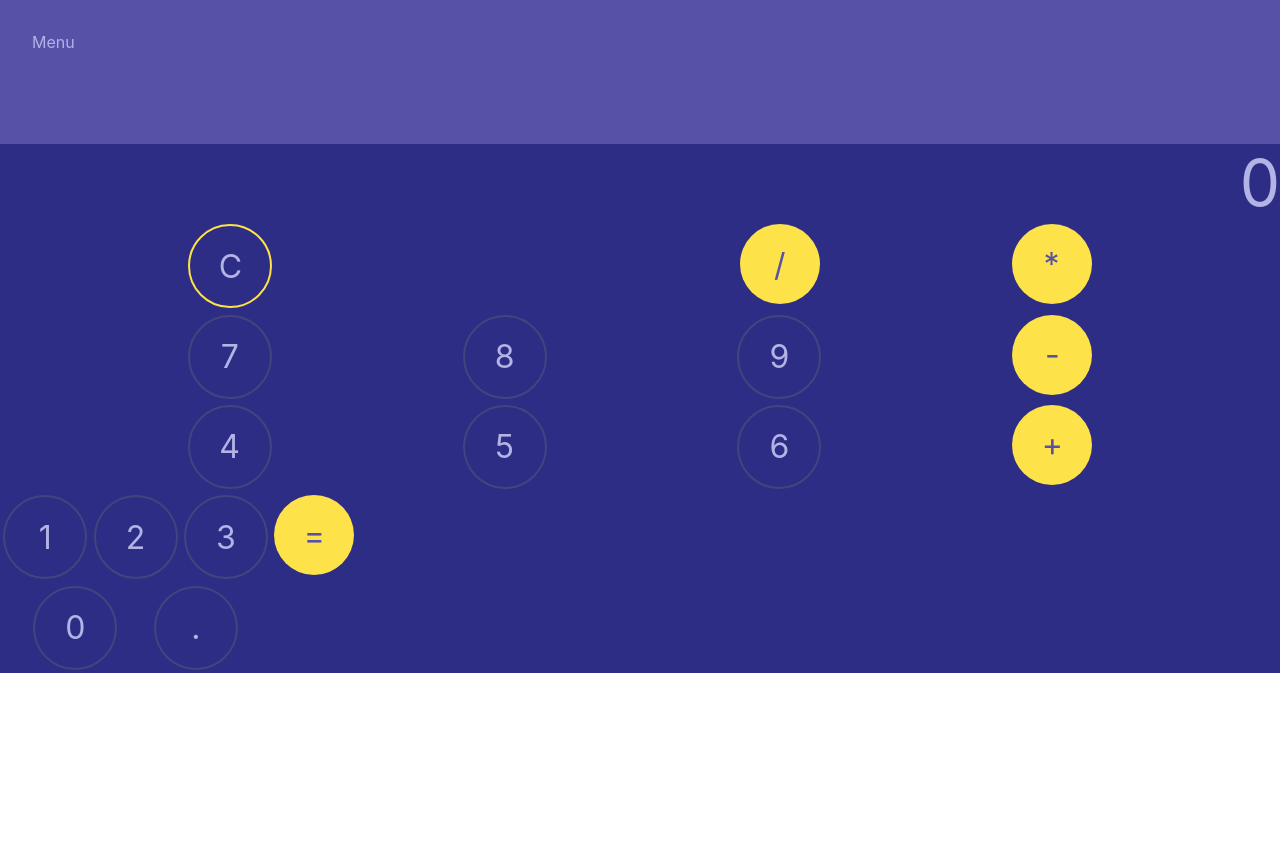
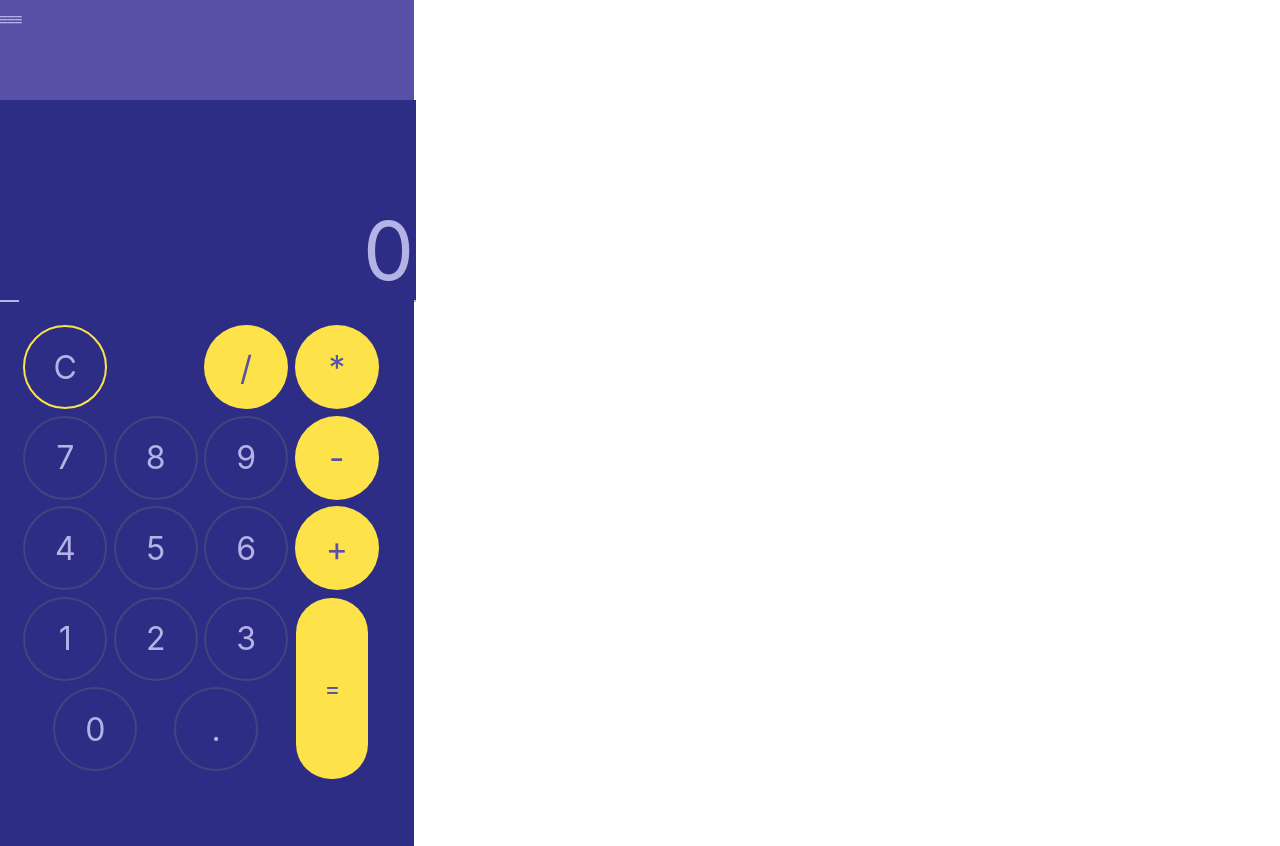
Before and after one commit to bomazani/calculator, a React (Create React App) app: page / in a window 1280 px wide. Before the commit the page ends 800 px from the top, so only its background shows below. Built offline with nearby package versions, Linux system fonts and the light colour scheme.

Commit message:
Completely redesigned the App.js render which impacted much of the css.

```diff
--- a/src/App.css
+++ b/src/App.css
@@ -6,37 +6,42 @@
 .calc-wrapper {
   display: flex;
   flex-direction: column;
-  height: 100%;
+  width: 414px;
+  height:846px;
   background-color: #2d2d86;
 }
 
 .header {
   display: flex;
+  flex-direction: column;
   background-color: #5752a7;
   color: #b3b3e6;
-  height: 5em;
-  padding: 2em;
+  height: 100px;
+  width: 414px;
 }
 
-/* .calc-display {
+.calculator-display {
+  height: 200px;
+  width: 414px;
   display: flex;
-  height: 10em;
-  width: 20em;
-} */
+  justify-content: flex-end;
+  align-items: flex-end;
+  text-align: bottom;
+  flex-wrap: wrap;
+  background-color: #2d2d86;
+  color: #b3b3e6;
+  font-size: 2.25em;
+  border-bottom: 2px solid #b3b3e6;
+  padding-right:2px;
+  text-decoration: none;
+  overflow-wrap: break-word;
+}
 
-.keyad {
+
+.keypad {
   display: flex;
   flex-direction: row;
-  height: 50em;
-  width: 326;
-  /* padding: 8em; */
-  border: 2px solid red;
-}
-
-.upper-pad {
-  display: flex;
-  flex-direction: column;
-  width: 326;
+  border: 20px solid  #2d2d86;
 }
 
 .row {
@@ -46,20 +51,31 @@
   background-color: #2d2d86;
 }
 
-.lower-pad {
+.operatorpad {
   display: flex;
-  flex-direction: row;
-  width: 326;
+  flex-direction: column;
+  justify-content: space-evenly;
+  object-fit: fill;
 
 }
 
-.left {
+.mult-minus-add-btns {
+  display: flex;
+  height: 60%;
   flex-direction: column;
+  justify-content: space-evenly;
+ }
+
+.equalbtn {
+  display: flex;
+  object-fit: fill;
+  height: 40%;
+  width: 100%;
+  justify-content: bottom;
 }
 
-.lower-left {
+.zero {
   display: flex;
-  flex-direction: row;
-  justify-content: space-evenly;
-  background-color: #2d2d86;
+  width:66%;
+  object-fit: fill;
 }
--- a/src/App.js
+++ b/src/App.js
@@ -5,99 +5,106 @@ import { OperatorBtn } from './components/OperatorBtn';
 import { ClearBtn } from './components/ClearBtn';
 import { CalcDisplay } from './components/CalcDisplay';
 import { BurgerMenu } from './components/BurgerMenu';
+import { EqualBtn } from './components/EqualBtn';
+
 import { evaluate } from 'mathjs';
+// import { arraySize } from 'mathjs/es/utils/array';
+// import { values } from 'mathjs/es/utils/object';
 
 class App extends Component {
   constructor(props) {
     super(props);
 
     this.state = {
-      calcDisplay: "0"
+      calcDisplay: "0",
+      history: [],
     };
   }
 
+  // If calcDisplay is "0",
+  // then the pressed key value should replace "0".
+  // otherwise, value should be added to existing calcDisplay content.
   addToCalcDisplay = val => {
-    if (this.state.calcDisplay == 0) {
+    if (this.state.calcDisplay === "0") {
       (this.setState({calcDisplay: val}))
     }else{
       this.setState({ calcDisplay: this.state.calcDisplay + val })
     };
+  }
+
+  // Evaluate the expression in calcDisplay and store it in the 'history' array.
+  handleEqual = () => {
+    let tempArray = [];
+    this.setState({calcDisplay: this.state.calcDisplay + "=" + evaluate(this.state.calcDisplay) });
+    if (this.state.history.length) {
+      tempArray = [", " + this.state.calcDisplay + "=" + evaluate(this.state.calcDisplay)];
+    } else {
+      tempArray = [this.state.calcDisplay + "=" + evaluate(this.state.calcDisplay)];
     };
-
-  handleEqual = () => {
-    this.setState({calcDisplay: evaluate(this.state.calcDisplay) })
-  };
+    this.setState({history: this.state.history.concat(tempArray)});
+  }
 
 render() {
   return (
     <div className="App">
       <div className="calc-wrapper">
-          <div class="header">
-            <BurgerMenu>Menu</BurgerMenu>
+
+
+        <div className="header">
+          {/* <BurgerMenu>Menu</BurgerMenu> */}
+          <BurgerMenu>{this.state.history}</BurgerMenu>
         </div>
 
-          <div class="calc-display">
+
+        <div className="calculator-display">
           <CalcDisplay calcDisplay={this.state.calcDisplay} />
         </div>
 
+
         <div className="keypad">
-            <div className="numberpad"></div>
-
-              <div className="upper-pad">
+          <div className="numberpad">
             <div className="row">
               <ClearBtn handleClear={() => this.setState({calcDisplay: "0"})}>C</ClearBtn>
               <div className="blank">?</div>
               <OperatorBtn handleClick={this.addToCalcDisplay}>/</OperatorBtn>
-                  <OperatorBtn handleClick={this.addToCalcDisplay}>*</OperatorBtn>
             </div>
             <div className="row">
               <NumBtn handleClick={this.addToCalcDisplay}>7</NumBtn>
               <NumBtn handleClick={this.addToCalcDisplay}>8</NumBtn>
               <NumBtn handleClick={this.addToCalcDisplay}>9</NumBtn>
-                  <OperatorBtn handleClick={this.addToCalcDisplay}>-</OperatorBtn>
             </div>
             <div className="row">
               <NumBtn handleClick={this.addToCalcDisplay}>4</NumBtn>
               <NumBtn handleClick={this.addToCalcDisplay}>5</NumBtn>
               <NumBtn handleClick={this.addToCalcDisplay}>6</NumBtn>
-                  <OperatorBtn handleClick={this.addToCalcDisplay}>+</OperatorBtn>
             </div>
-              </div>
-
-              <div className="lower-pad">
-
-                <div className="lower-pad left">
-                  <div className="lower-left" id="top">
             <div className="row">
               <NumBtn handleClick={this.addToCalcDisplay}>1</NumBtn>
               <NumBtn handleClick={this.addToCalcDisplay}>2</NumBtn>
               <NumBtn handleClick={this.addToCalcDisplay}>3</NumBtn>
             </div>
-                  </div>
-                  <div className="lower-left" id="bottom">
+            <div className="row">
               <NumBtn className="zero" handleClick={this.addToCalcDisplay}>0</NumBtn>
               <NumBtn handleClick={this.addToCalcDisplay}>.</NumBtn>
             </div>
           </div>
 
-                <div className="lower-pad right">
-                  <div className="operatorBtn equal">
-                    <OperatorBtn handleClick={this.addToCalcDisplay}>=</OperatorBtn>
+          <div className="operatorpad">
+            <div className="mult-minus-add-btns">
+              <OperatorBtn handleClick={this.addToCalcDisplay}>*</OperatorBtn>
+              <OperatorBtn handleClick={this.addToCalcDisplay}>-</OperatorBtn>
+              <OperatorBtn handleClick={this.addToCalcDisplay}>+</OperatorBtn>
+            </div>
+            <div className="equalbtn">
+              <EqualBtn handleClick={this.handleEqual}>=</EqualBtn>
             </div>
           </div>
 
         </div>
-
-            </div>
-            {/* <div className="operaterpad">
-              <OperatorBtn handleClick={this.addToCalcDisplay}>*</OperatorBtn>
-              <OperatorBtn handleClick={this.addToCalcDisplay}>-</OperatorBtn>
-              <OperatorBtn handleClick={this.addToCalcDisplay}>+</OperatorBtn>
-              <OperatorBtn handleClick={() => this.handleEqual()}>=</OperatorBtn>
-            </div> */}
       </div>
     </div>
   );
+};
 }
-}
-export default App;
+
+export default App
--- a/src/components/BurgerMenu.css
+++ b/src/components/BurgerMenu.css
@@ -1,5 +1,33 @@
 .burger-menu {
-    height: 14%;
+    display: flex;
+    flex-direction: column;
+    align-items: flex-start;
+    justify-content: center;
+    width: 395px;
+    height: 120px;
     background-color: #5752a7;
     color: #b3b3e6;
 }
+
+.burger-icon {
+    display: flex;
+    flex-direction: column;
+    height: 20px;
+    width: 395px;
+}
+
+.menu-icon {
+    height: 3px;
+}
+
+.calc-history {
+    display: flex;
+    flex-wrap: wrap;
+    height: 100px;
+    width: 395px;
+    margin: 10px;
+    align-items: flex-end;
+    justify-content: flex-end;
+    align-content: flex-end;
+    overflow-wrap: break-word;
+}
--- a/src/components/BurgerMenu.jsx
+++ b/src/components/BurgerMenu.jsx
@@ -3,6 +3,14 @@ import "./BurgerMenu.css";
 
 export const BurgerMenu = props => (
     <div className="burger-menu">
-        {props.children}
+        <div className="burger-icon">
+            <div className="menu-icon">___</div>
+            <div className="menu-icon">___</div>
+            <div className="menu-icon">___</div>
+        </div>
+
+        <div className="calc-history">
+            {props.children}
+        </div>
     </div>
 );
--- a/src/components/CalcDisplay.css
+++ b/src/components/CalcDisplay.css
@@ -1,11 +1,15 @@
 .calc-display {
-    height: 28%;
+    height: 200px;
+    width: 395px;
     display: flex;
     justify-content: flex-end;
-    /* flex-direction: row; */
     align-items: flex-end;
-    flex-wrap: wrap-reverse;
+    text-align: bottom;
+    flex-wrap: wrap;
     background-color: #2d2d86;
     color: #b3b3e6;
-    font-size: 2em;
+    font-size: 2.25em;
+    padding-bottom: 5px;
+    text-decoration: none;
+    overflow-wrap: break-word;
 }
--- /dev/null
+++ b/src/components/EqualBtn.css
@@ -0,0 +1,13 @@
+.equal-btn {
+    display: flex;
+    align-items: center;
+    justify-content: center;
+    height: 100%;
+    width: 3em;
+    margin: 5px;
+    font-size: 1.5em;
+    background-color: #fde24a;
+    color: #5752a7;
+    border-radius: 35px;
+    object-fit: fill;
+}
--- /dev/null
+++ b/src/components/EqualBtn.jsx
@@ -0,0 +1,14 @@
+import React from "react";
+import "./EqualBtn.css"
+
+export const EqualBtn = props => (
+    <div className="equal-btn" onClick={() => props.handleClick(props.children)}>
+        {props.children}
+    </div>
+);
+
+// export const ClearBtn = props => (
+//     <div className="clear-btn" onClick={() => props.handleClear(props.children)}>
+//         {props.children}
+//     </div>
+// );
--- a/src/components/NumBtn.css
+++ b/src/components/NumBtn.css
@@ -17,12 +17,12 @@
     align-items: center;
     justify-content: center;
     height: 2.5em;
-    width: 5em;
+    width: 66%;
     font-size: 2em;
     margin: .1em;
     background-color: #2d2d86;
     color: #b3b3e6;
-    border: 2px solid red;
+    /* border: 2px solid red; */
     border-radius: 50%;
 }
 
--- a/src/components/OperatorBtn.css
+++ b/src/components/OperatorBtn.css
@@ -5,7 +5,7 @@
     height: 2.5em;
     width: 2.5em;
     margin: .1em;
-    font-size: 2em;
+    font-size: 2.1em;
     background-color: #fde24a;
     color: #5752a7;
     border-radius: 50%;
```
Lines whose indentation alone changed are shown as unchanged.
